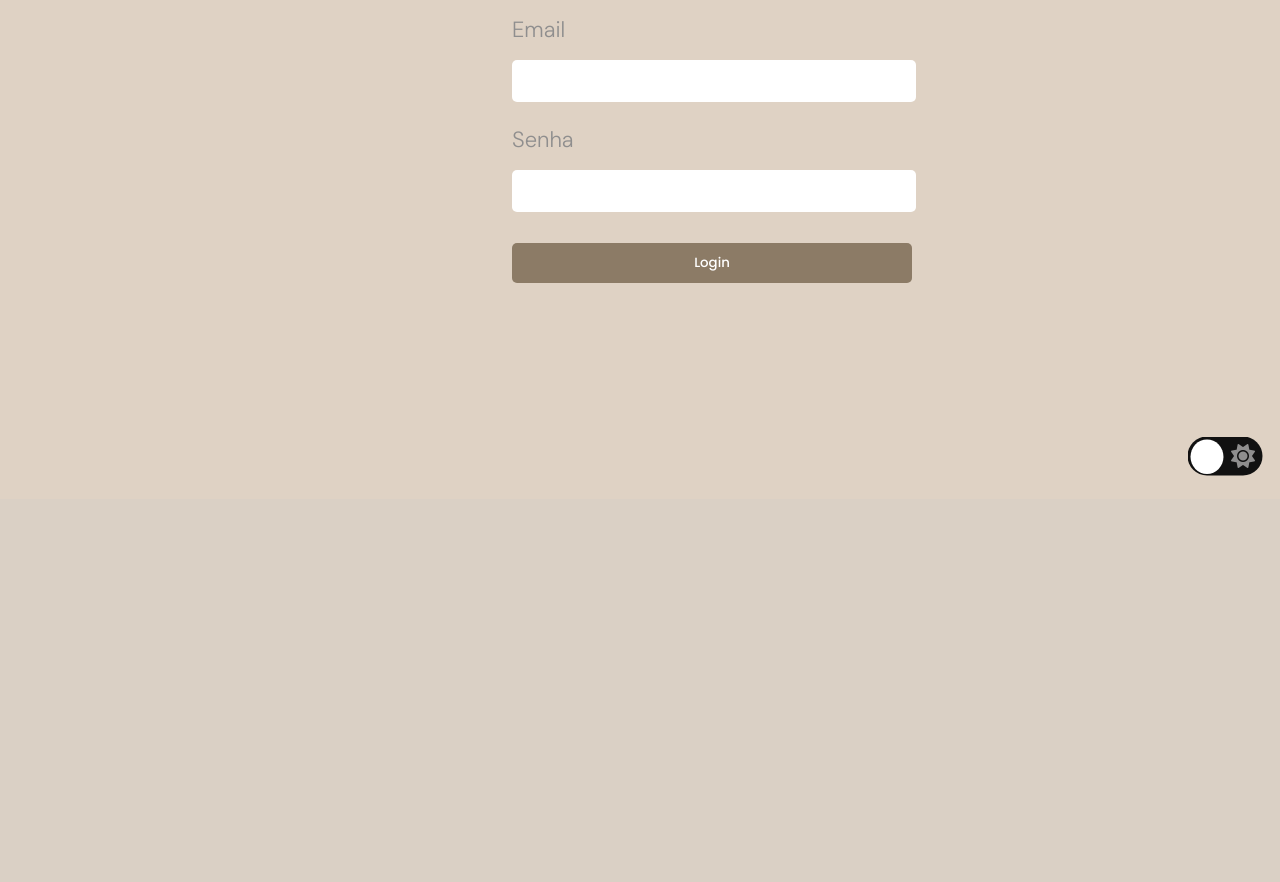
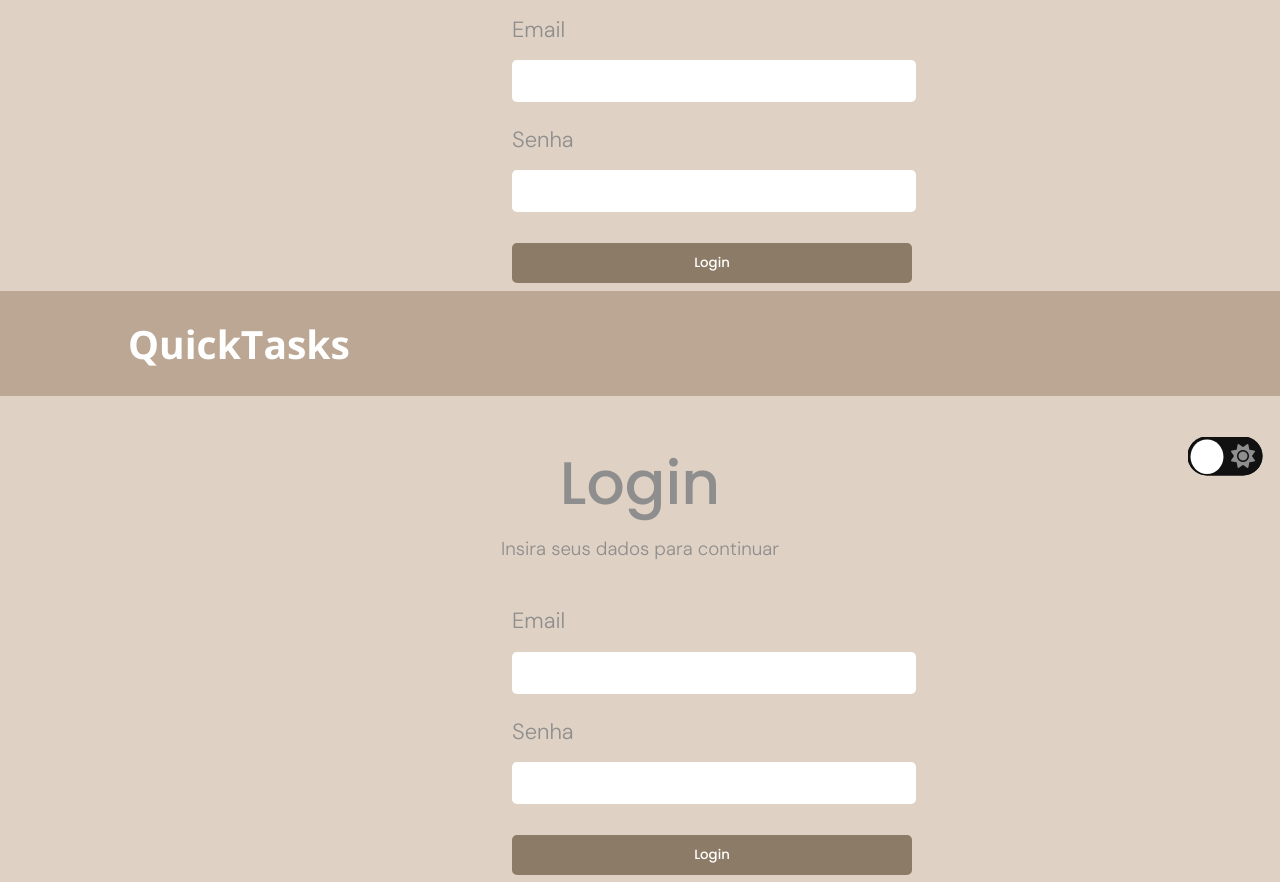
Before and after one commit to Gustavoteixeira10/Quick-Tasks, a PHP site: page /logar.php in a window 1280 px wide. Shown: the part 301-1183 px from the top of the page. Before the commit the page ends 777 px from the top, so only its background shows below. Run offline with PHP 8.4, Linux system fonts and the light colour scheme; some libraries are stand-ins or nearby versions.

Commit message:
Update logar.php

```diff
--- a/logar.php
+++ b/logar.php
@@ -53,4 +53,59 @@
     </section>
  <script defer src="script.js"></script>
 </body>
+</html<!DOCTYPE html>
+<html lang="en">
+<head>
+    <meta charset="UTF-8">
+    <meta name="viewport" content="width=device-width, initial-scale=1.0">
+    <title>QuickTasks | Cadastre-se</title>
+    <link rel="preconnect" href="https://fonts.googleapis.com">
+    <link rel="preconnect" href="https://fonts.gstatic.com" crossorigin>
+    <link href="https://fonts.googleapis.com/css2?family=Open+Sans:ital,wght@0,300..800;1,300..800&display=swap" rel="stylesheet">
+    <link rel="preconnect" href="https://fonts.googleapis.com">
+    <link rel="preconnect" href="https://fonts.gstatic.com" crossorigin>
+    <link href="https://fonts.googleapis.com/css2?family=Poppins:ital,wght@0,100;0,200;0,300;0,400;0,500;0,600;0,700;0,800;0,900;1,100;1,200;1,300;1,400;1,500;1,600;1,700;1,800;1,900&display=swap" rel="stylesheet">
+    <link rel="preconnect" href="https://fonts.googleapis.com">
+    <link rel="preconnect" href="https://fonts.gstatic.com" crossorigin>
+    <link href="https://fonts.googleapis.com/css2?family=DM+Sans:ital,opsz,wght@0,9..40,100..1000;1,9..40,100..1000&display=swap" rel="stylesheet">
+    <link rel="stylesheet" href="logar.css?v=<?= time() ?>">
+</head>
+<body>
+
+    <header>
+    <h1><a href="index.php">QuickTasks</a></h1>
+
+    <div>
+            <input type="checkbox" class="checkbox" id="chk" />
+            <label class="label" for="chk">
+                <i class="fas fa-moon"></i>
+                <i class="fas fa-sun"></i>
+                <div class="ball"></div>
+            </label>
+    </div>
+
+
+        <script src="https://kit.fontawesome.com/998c60ef77.js" crossorigin="anonymous"></script>
+
+    </header>
+
+    <div>
+        <h2>Login</h2>
+        <h3>Insira seus dados para continuar</h3>
+    </div>
+
+
+
+    <section>
+        <form action="login.php" method="post">
+            <h4>Email</h4>
+            <input type="email" id="email" name="email" required>
+            <h4>Senha</h4>
+            <input type="password" id="senha" name="senha" required>
+            <br>
+            <input type="submit" value="Login">
+        </form>
+    </section>
+ <script defer src="script.js"></script>
+</body>
 </html>
```
